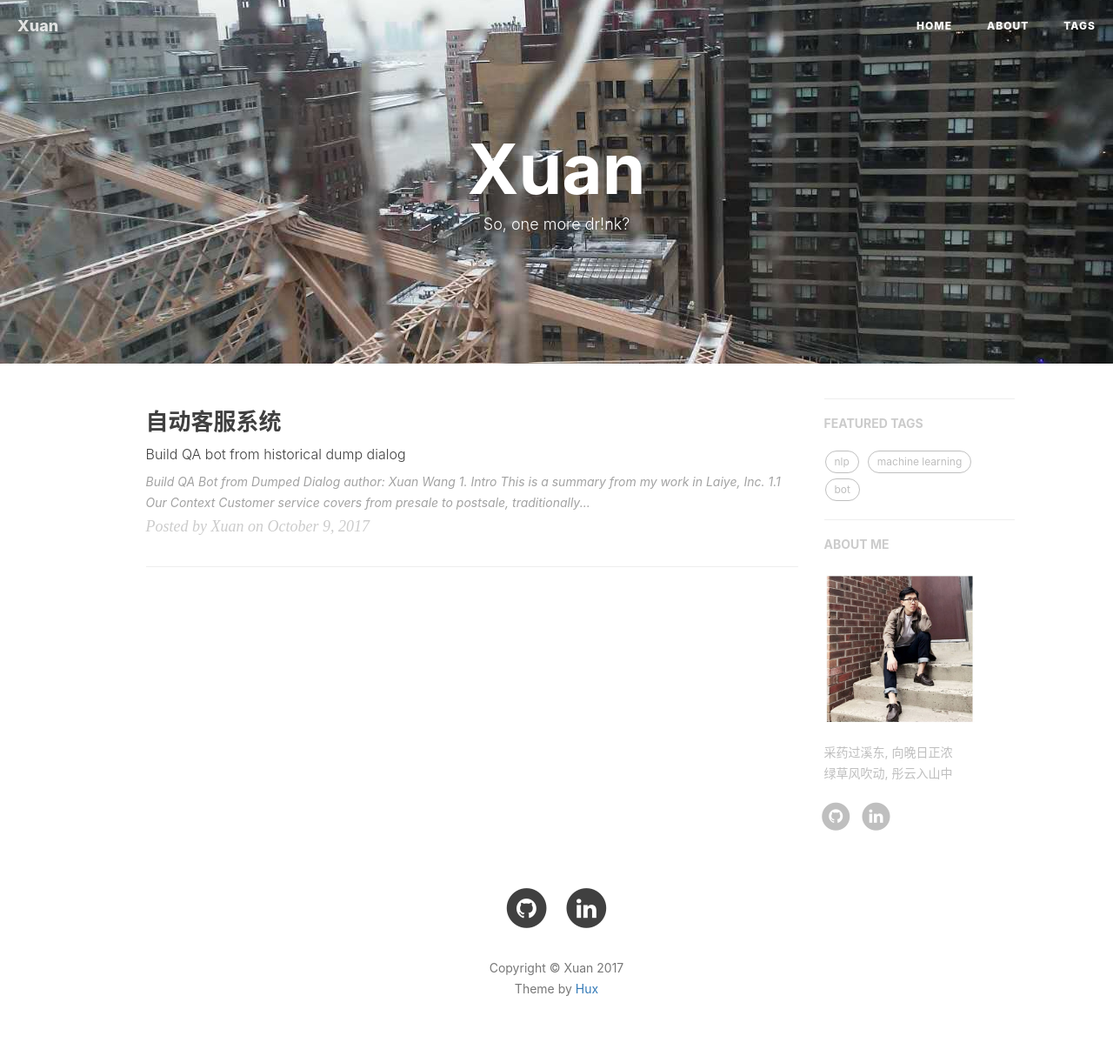
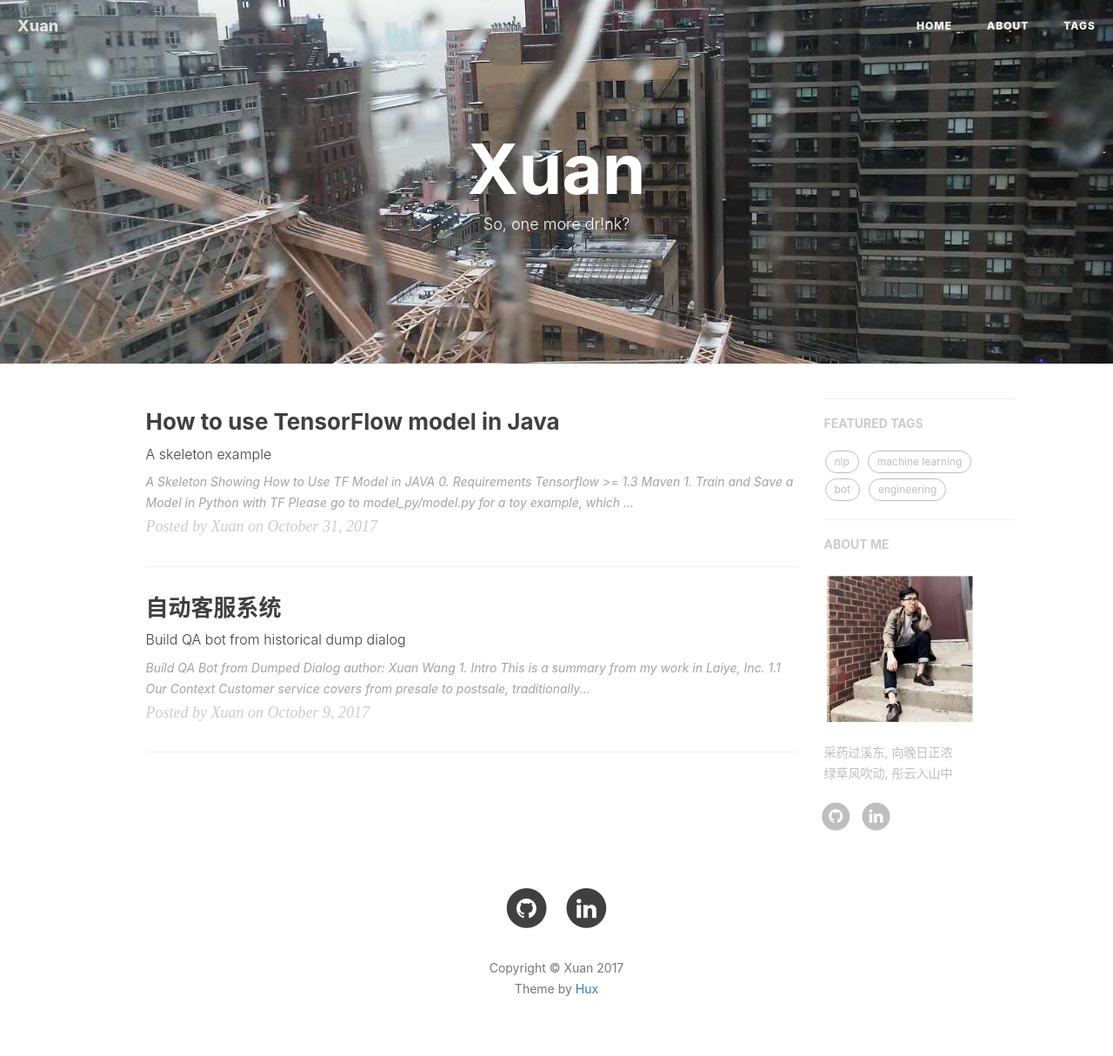
Before and after one commit to Alex-X-W/Alex-X-W.github.io, a Jekyll site: the page built from index.html, in a window 1280 px wide. Shown: the whole page at 87% size. Built offline with Jekyll 4.4.1, drawn with Linux system fonts in a browser that asks for light colours; nearby versions of some CDN libraries; the list of posts is cut into pages by our own code; comment, search, counter and statistics services are not loaded.

Commit message:
a new blog

```diff
--- /dev/null
+++ b/_posts/2017-10-31-java_tf.markdown
@@ -0,0 +1,33 @@
+---
+layout:     post
+title:      "How to use TensorFlow model in Java"
+subtitle:   "A skeleton example"
+date:       2017-10-31
+author:     "Xuan"
+header-img: "img/in-post/1/header.jpeg"
+header-mask: 0.3
+catalog:    true
+multilingual: true
+tags:
+    - engineering
+    - machine learning
+---
+
+### A Skeleton Showing How to Use TF Model in JAVA
+#### 0. Requirements
+* Tensorflow >= 1.3
+* Maven
+
+#### 1. Train and Save a Model in Python with TF
+Please go to [`model_py/model.py`](https://github.com/Alex-X-W/JetLite/blob/master/model_py/model.py) for a toy example, which takes in a matrix of shape (2, 2), and adds 1 to each element then outputs.
+
+#### 2. Freeze the Model
+Basically what this step does is to convert all trained variables into constant tensors, so that when you later on load the model in Java, you don't need to initialize the variables.
+You can also choose to optimize the graph for inference using Tensorflow's [`optimize_for_inference()`](https://github.com/tensorflow/tensorflow/blob/master/tensorflow/python/tools/optimize_for_inference.py). A series of basic optimizations will be applied including:
+- strip unused nodes: since in inference we only need input and output nodes together with nodes in the middle of them
+- remove unnecessary nodes: nodes such as numerics checking and identity are good to be pruned when inference
+Please see [`model_py/freeze.py`](https://github.com/Alex-X-W/JetLite/blob/master/model_py/freeze.py).
+
+#### 3. Load in Java and Run
+You still need to 1)prepare your inference data, 2)import the graph from JAVA, 3)launch a session to hold data flow and 4)feed the graph with data.
+Please see [`src/main/java/edu/nyu/jetlite/tf_intergration.java`](https://github.com/Alex-X-W/JetLite/blob/master/src/main/java/edu/nyu/jetlite/tf_intergration.java).
```
Also changed, not shown: _posts/2017-09-10-dialog_rerank.markdown (line endings or trailing spaces).
